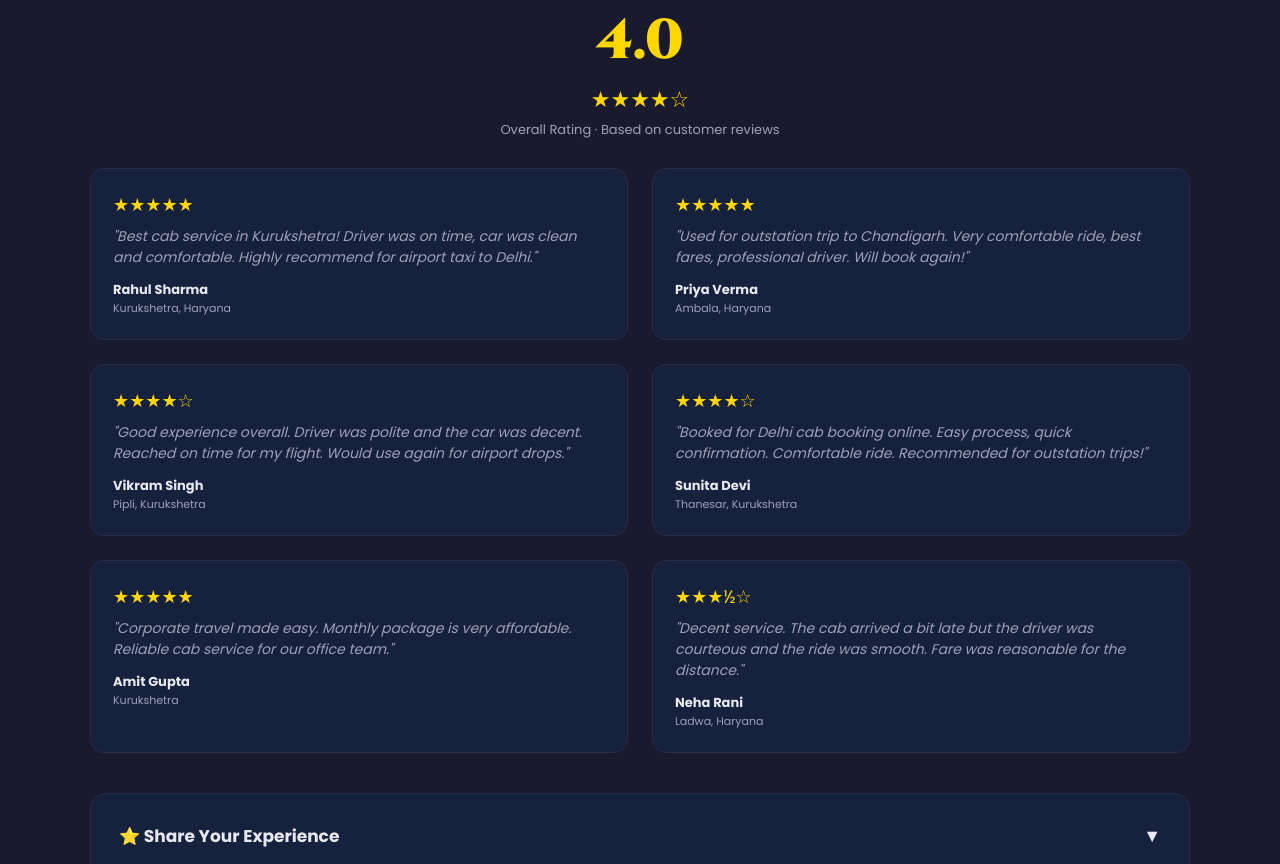
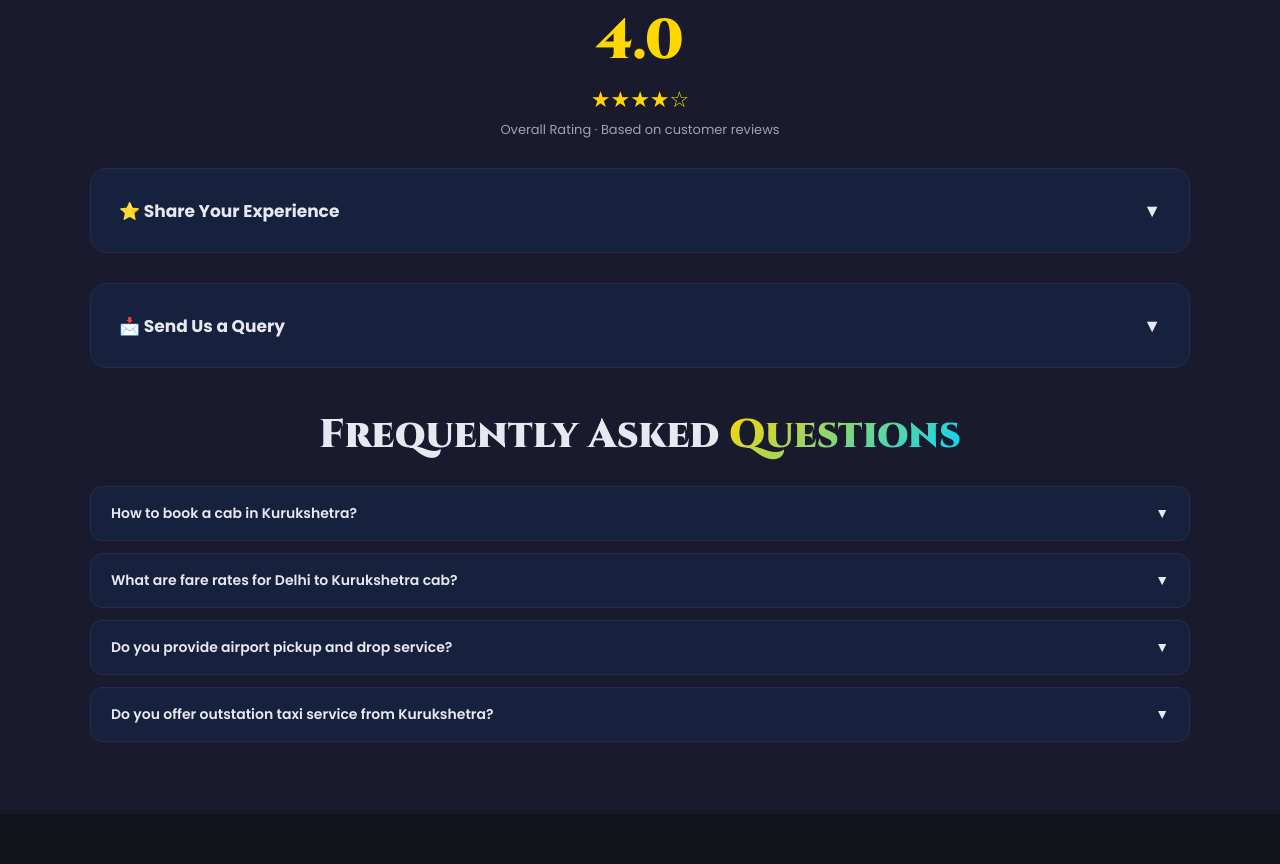
Before and after one commit to shreekrishnatravels257/2, a plain HTML site: page index.html in a window 1280 px wide. Shown: the part 1963-2827 px from the top of the page. Drawn offline with Linux system fonts and the light colour scheme.

Commit message:
Update index.html

```diff
--- a/index.html
+++ b/index.html
@@ -291,45 +291,6 @@ hire taxi Kurukshetra
       <div style="color:var(--gold);font-size:22px;margin:4px 0;">★★★★☆</div>
       <div style="font-size:13px;color:var(--text2);">Overall Rating · Based on customer reviews</div>
     </div>
-    <div class="reviews-grid" itemscope itemtype="https://schema.org/LocalBusiness">
-      <meta itemprop="name" content="Shree Krishna Travels"/>
-      <div class="review-card animate-on-scroll" itemscope itemtype="https://schema.org/Review">
-        <div class="review-stars" itemprop="reviewRating" itemscope itemtype="https://schema.org/Rating">★★★★★<meta itemprop="ratingValue" content="5"/></div>
-        <p class="review-text" itemprop="reviewBody">"Best cab service in Kurukshetra! Driver was on time, car was clean and comfortable. Highly recommend for airport taxi to Delhi."</p>
-        <div class="review-author" itemprop="author">Rahul Sharma</div>
-        <div class="review-location">Kurukshetra, Haryana</div>
-      </div>
-      <div class="review-card animate-on-scroll" itemscope itemtype="https://schema.org/Review">
-        <div class="review-stars">★★★★★</div>
-        <p class="review-text" itemprop="reviewBody">"Used for outstation trip to Chandigarh. Very comfortable ride, best fares, professional driver. Will book again!"</p>
-        <div class="review-author" itemprop="author">Priya Verma</div>
-        <div class="review-location">Ambala, Haryana</div>
-      </div>
-      <div class="review-card animate-on-scroll" itemscope itemtype="https://schema.org/Review">
-        <div class="review-stars">★★★★☆</div>
-        <p class="review-text" itemprop="reviewBody">"Good experience overall. Driver was polite and the car was decent. Reached on time for my flight. Would use again for airport drops."</p>
-        <div class="review-author" itemprop="author">Vikram Singh</div>
-        <div class="review-location">Pipli, Kurukshetra</div>
-      </div>
-      <div class="review-card animate-on-scroll" itemscope itemtype="https://schema.org/Review">
-        <div class="review-stars">★★★★☆</div>
-        <p class="review-text" itemprop="reviewBody">"Booked for Delhi cab booking online. Easy process, quick confirmation. Comfortable ride. Recommended for outstation trips!"</p>
-        <div class="review-author" itemprop="author">Sunita Devi</div>
-        <div class="review-location">Thanesar, Kurukshetra</div>
-      </div>
-      <div class="review-card animate-on-scroll" itemscope itemtype="https://schema.org/Review">
-        <div class="review-stars">★★★★★</div>
-        <p class="review-text" itemprop="reviewBody">"Corporate travel made easy. Monthly package is very affordable. Reliable cab service for our office team."</p>
-        <div class="review-author" itemprop="author">Amit Gupta</div>
-        <div class="review-location">Kurukshetra</div>
-      </div>
-      <div class="review-card animate-on-scroll" itemscope itemtype="https://schema.org/Review">
-        <div class="review-stars" title="3.5 out of 5">★★★½☆</div>
-        <p class="review-text" itemprop="reviewBody">"Decent service. The cab arrived a bit late but the driver was courteous and the ride was smooth. Fare was reasonable for the distance."</p>
-        <div class="review-author" itemprop="author">Neha Rani</div>
-        <div class="review-location">Ladwa, Haryana</div>
-      </div>
-    </div>
 
     <!-- Review Submission -->
     <div class="review-form-wrap animate-on-scroll">
```
